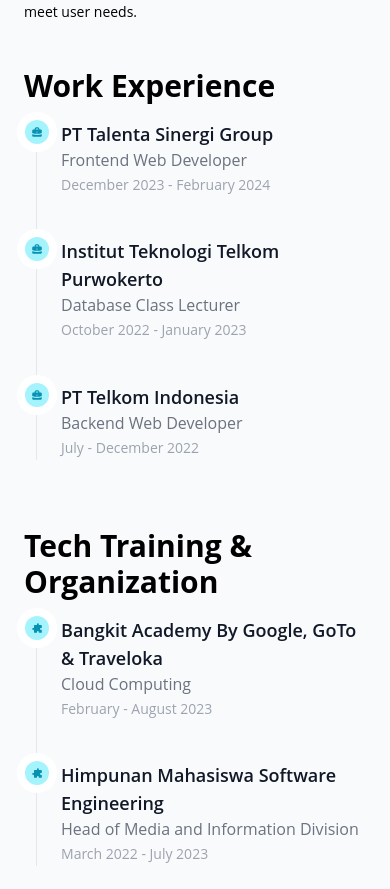
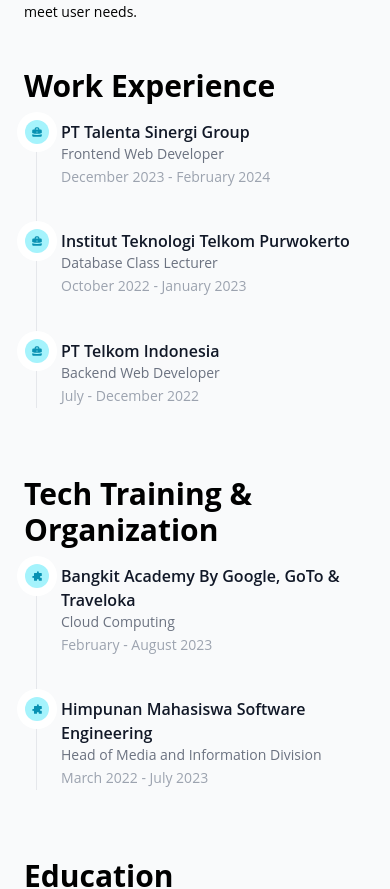
Before and after one commit to hudaputrasantosa/hudaputrasantosa.github.io, a React (Vite) app: page / in a window 390 px wide. Shown: the part 820-1709 px from the top of the page. Built offline with nearby package versions, Linux system fonts and the light colour scheme.

Commit message:
updt: fix card

```diff
--- a/src/components/Timeline/index.jsx
+++ b/src/components/Timeline/index.jsx
@@ -8,12 +8,16 @@
   descriptionText,
 }) => {
   return (
-    <div className="">
+    <div>
       <Timeline.Item>
         <Timeline.Point icon={iconTimeline} />
         <Timeline.Content>
-          <Timeline.Title>{titleText}</Timeline.Title>
-          <Timeline.Body className="mb-0">{subTitleText}</Timeline.Body>
+          <Timeline.Title className="lg:text-lg text-base">
+            {titleText}
+          </Timeline.Title>
+          <Timeline.Body className="mb-0 lg:text-sm text-sm">
+            {subTitleText}
+          </Timeline.Body>
           <Timeline.Time>{dateText}</Timeline.Time>
           <Timeline.Body className="mt-2 text-sm">
             {descriptionText}
```
